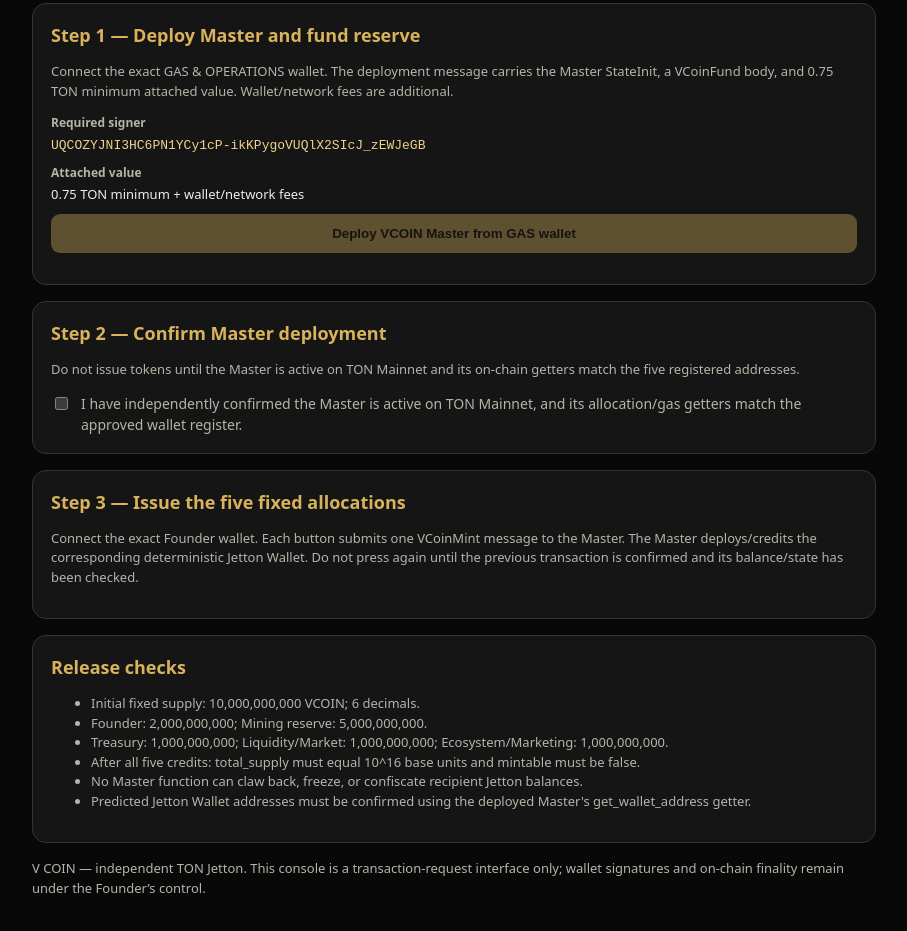
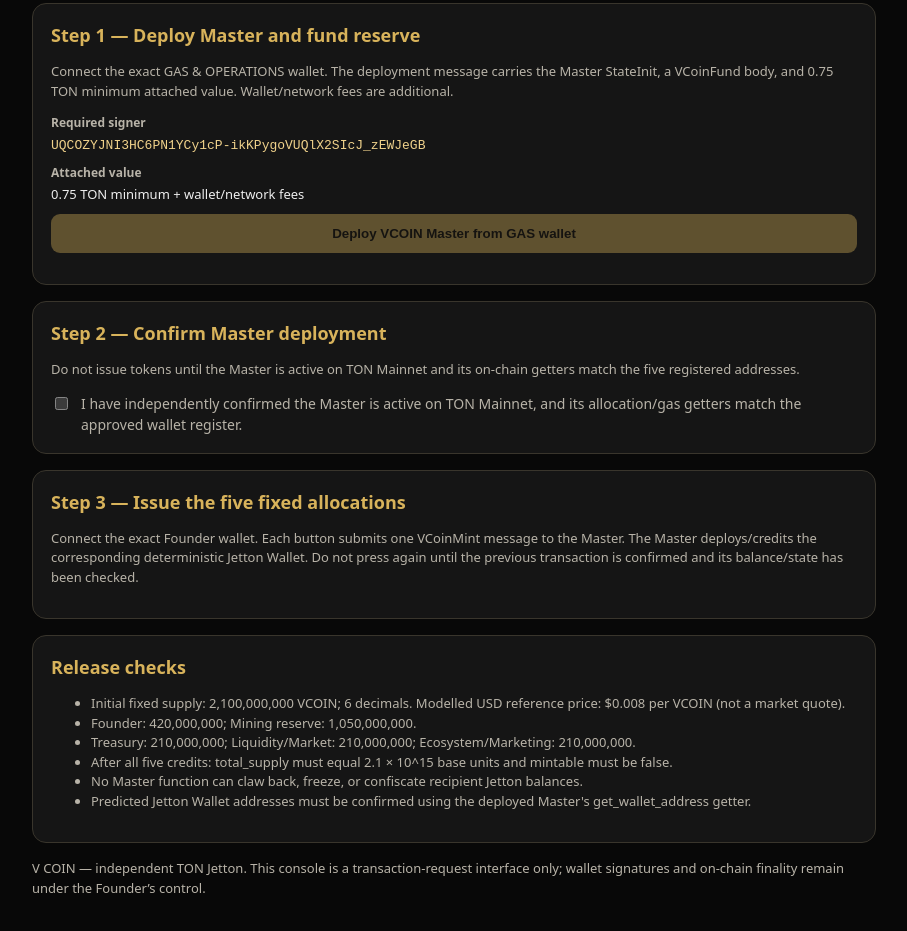
Before and after one commit to vahidnemati3544-opsking/v-coin-TON, a plain HTML site: page issuer/index.html in a window 1280 px wide. Shown: the part 823-1754 px from the top of the page, without its empty margins (186-1093 px from the left). Drawn offline with Linux system fonts and the light colour scheme.

Commit message:
feat(tokenomics): update price reference and invalidate stale issuer preview

```diff
--- a/issuer/index.html
+++ b/issuer/index.html
@@ -88,10 +88,10 @@
   <section class="panel">
     <h2>Release checks</h2>
     <ul class="small muted">
-      <li>Initial fixed supply: 10,000,000,000 VCOIN; 6 decimals.</li>
-      <li>Founder: 2,000,000,000; Mining reserve: 5,000,000,000.</li>
-      <li>Treasury: 1,000,000,000; Liquidity/Market: 1,000,000,000; Ecosystem/Marketing: 1,000,000,000.</li>
-      <li>After all five credits: total_supply must equal 10^16 base units and mintable must be false.</li>
+      <li>Initial fixed supply: 2,100,000,000 VCOIN; 6 decimals. Modelled USD reference price: $0.008 per VCOIN (not a market quote).</li>
+      <li>Founder: 420,000,000; Mining reserve: 1,050,000,000.</li>
+      <li>Treasury: 210,000,000; Liquidity/Market: 210,000,000; Ecosystem/Marketing: 210,000,000.</li>
+      <li>After all five credits: total_supply must equal 2.1 × 10^15 base units and mintable must be false.</li>
       <li>No Master function can claw back, freeze, or confiscate recipient Jetton balances.</li>
       <li>Predicted Jetton Wallet addresses must be confirmed using the deployed Master's get_wallet_address getter.</li>
     </ul>
```
